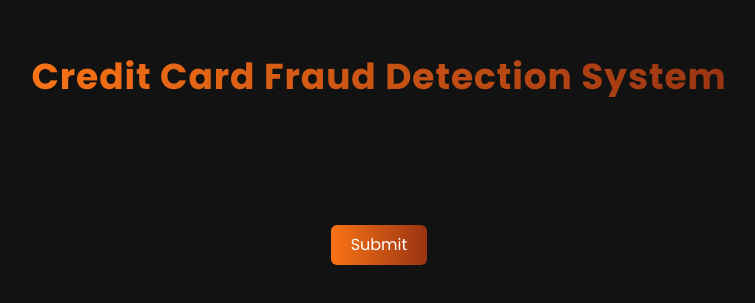
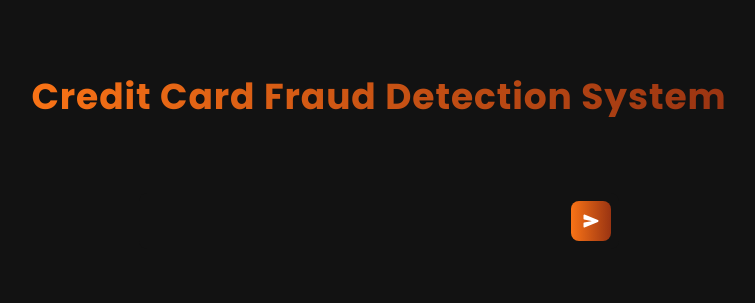
Before and after one commit to apurb-coder/ttl-project, a React (Vite) app in the folder frontend/: page / in a window 1280 px wide. Shown: the part 239-542 px from the top of the page, without its empty margins (261-1016 px from the left). Built offline with nearby package versions, Linux system fonts and the light colour scheme.

Commit message:
Add react-icons package and implement send button in Home.tsx

```diff
--- a/frontend/package.json
+++ b/frontend/package.json
@@ -12,6 +12,7 @@
   "dependencies": {
     "react": "^18.2.0",
     "react-dom": "^18.2.0",
+    "react-icons": "^5.0.1",
     "react-router-dom": "^6.22.3"
   },
   "devDependencies": {
--- a/frontend/src/pages/Home.tsx
+++ b/frontend/src/pages/Home.tsx
@@ -1,5 +1,6 @@
 import React,{useState} from 'react'
 import { useNavigate } from 'react-router-dom';
+import { IoSend } from "react-icons/io5";
 
 const Home:React.FC = () => {
   const navigate =  useNavigate()
@@ -13,19 +14,32 @@ const Home:React.FC = () => {
         <span className="text-center font-bold bg-gradient-to-r from-orange-500 to-orange-800 bg-clip-text text-transparent text-4xl tracking-wide">
           Credit Card Fraud Detection System
         </span>
+        <div className="flex items-center w-[30rem] h-[3rem] mt-20 relative">
           <input
             type="text"
             name="input"
             id="input"
-          className="mt-10 w-[30rem] h-[3rem] py-2 px-5 outline-none rounded-lg "
+            className="w-full py-4 px-5 outline-none rounded-lg"
             onChange={(e) => setTextInput(e.target.value)}
+            onKeyDown={(e) => {
+              if (e.key === "Enter") {
+                handleSubmit();
+              }
+            }}
           />
-        <button
+          <div
+            className="bg-gradient-to-r from-orange-500 to-orange-800 p-3 rounded-lg absolute right-2"
+            onClick={handleSubmit}
+          >
+            <IoSend />
+          </div>
+        </div>
+        {/* <button
           className="mt-10 bg-gradient-to-r from-orange-500 to-orange-800 py-2 px-5 rounded-md"
           onClick={handleSubmit}
         >
           Submit
-        </button>
+        </button> */}
       </div>
     </div>
   );
```
Also changed, not shown: 1 other file (tests, documents, lock files or other folders). Lines whose indentation alone changed are shown as unchanged.
